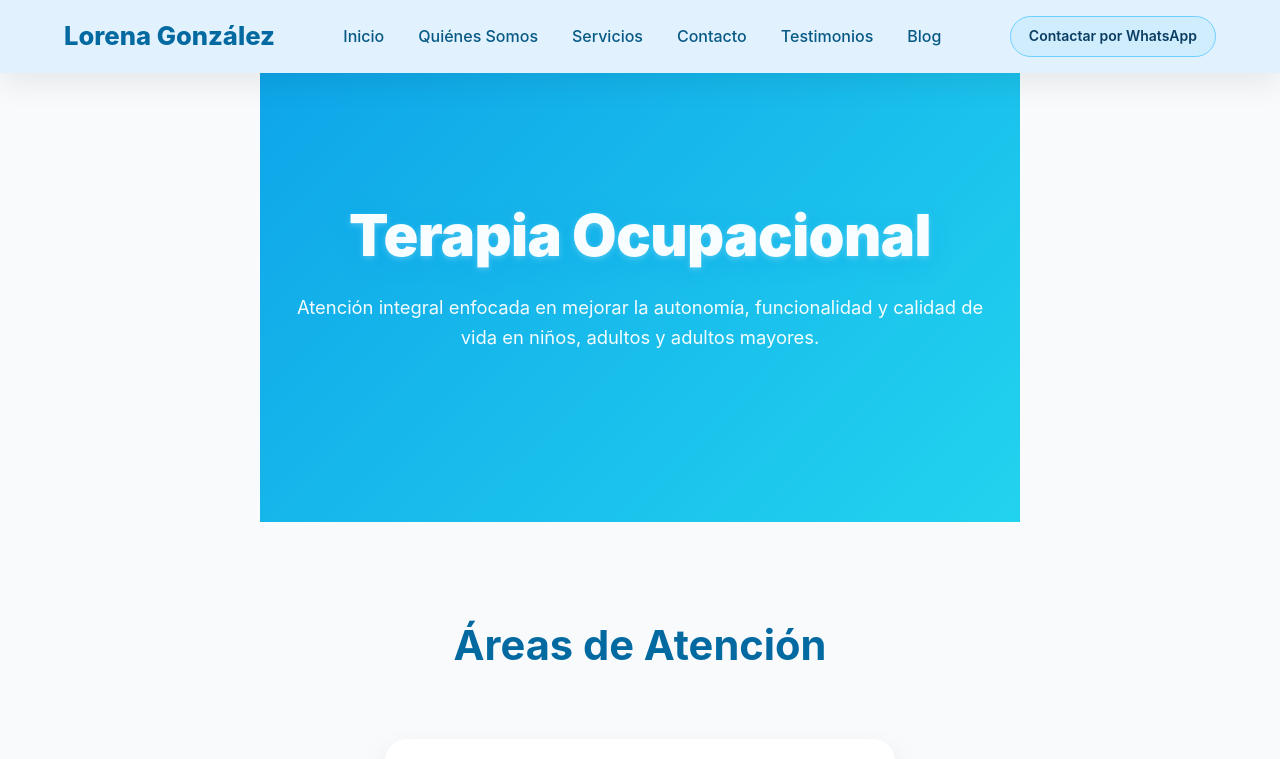
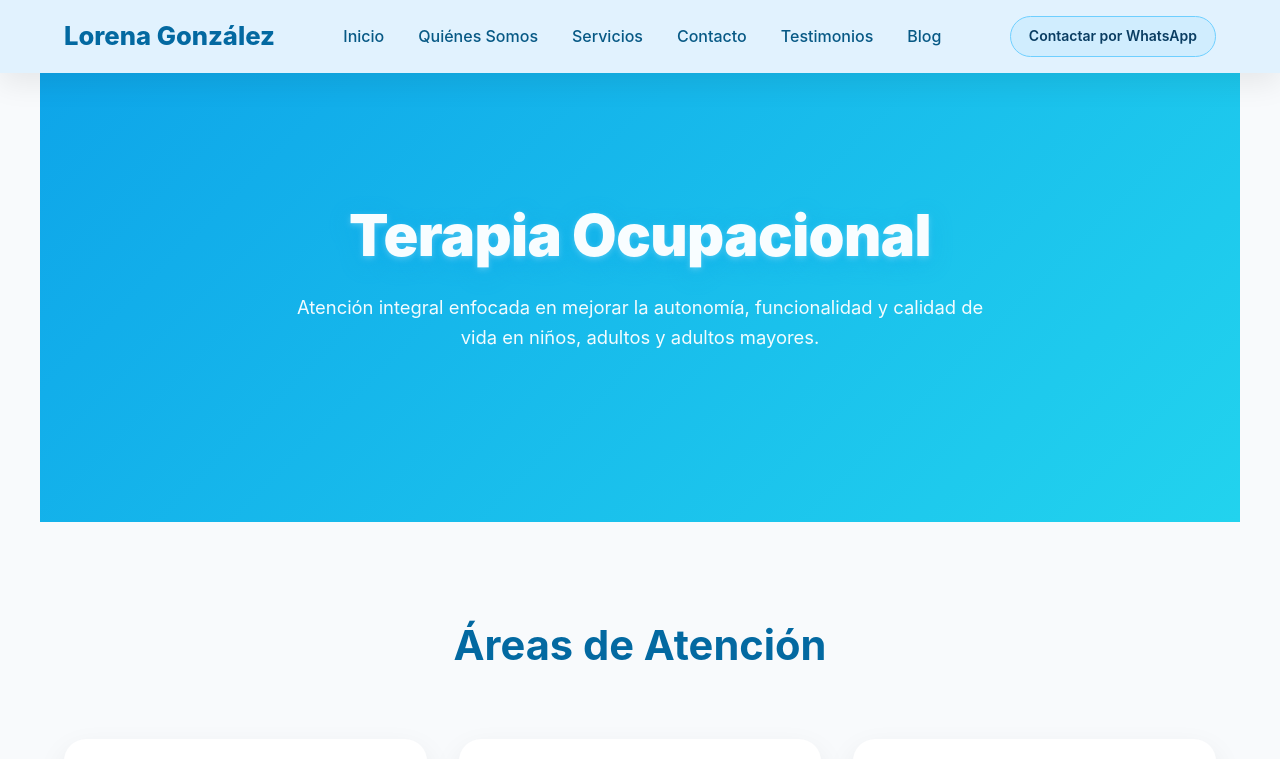
Before and after one commit to peteAlvarez/terapeuta-web, a React (Vite) app: page / in a window 1280 px wide. Shown: the top 759 px of the page. Built offline with nearby package versions, Linux system fonts and the light colour scheme.

Commit message:
update layout css

```diff
--- a/src/App.css
+++ b/src/App.css
@@ -717,24 +717,3 @@ section h2 {
 }
 
 /* ===== LAYOUT BASE ===== */
-
-html,
-body {
-  height: 100%;
-}
-
-#root {
-  min-height: 100vh;
-  display: flex;
-  flex-direction: column;
-}
-
-main {
-  flex: 1;
-}
-
-.home {
-  min-height: calc(100vh - 80px); /* altura navbar */
-  display: flex;
-  flex-direction: column;
-}
--- a/src/App.tsx
+++ b/src/App.tsx
@@ -9,11 +9,14 @@ import Testimonials from "./pages/Testimonials";
 import Blog from "./pages/Blog";
 import Contact from "./pages/Contact";
 
+const isProd = import.meta.env.PROD;
+
 export default function App() {
   return (
-    <BrowserRouter>
+    <BrowserRouter basename={isProd ? "/terapeuta-web" : "/"}>
       <Navigation />
 
+      <main>
         <Routes>
           <Route path="/" element={<Home />} />
           <Route path="/quienes-somos" element={<About />} />
@@ -22,6 +25,7 @@ export default function App() {
           <Route path="/blog" element={<Blog />} />
           <Route path="/contacto" element={<Contact />} />
         </Routes>
+      </main>
 
       <Footer />
     </BrowserRouter>
--- a/vite.config.js
+++ b/vite.config.js
@@ -1,13 +1,11 @@
 import { defineConfig } from "vite";
 import react from "@vitejs/plugin-react";
 
-export default defineConfig({
-  base: "/terapeuta-web/",
+export default defineConfig(({ mode }) => ({
+  base: mode === "production" ? "/terapeuta-web/" : "/",
   plugins: [react()],
   server: {
     host: "0.0.0.0",
-    allowedHosts: [
-      "d340b953-115b-4604-8f66-3945a1275777-00-2unguwyvoaq44.riker.replit.dev"
-    ]
+    allowedHosts: true
   }
-});
+}));
```
Also changed, not shown: 4 other files (tests, documents, lock files or other folders). Lines whose indentation alone changed are shown as unchanged.
